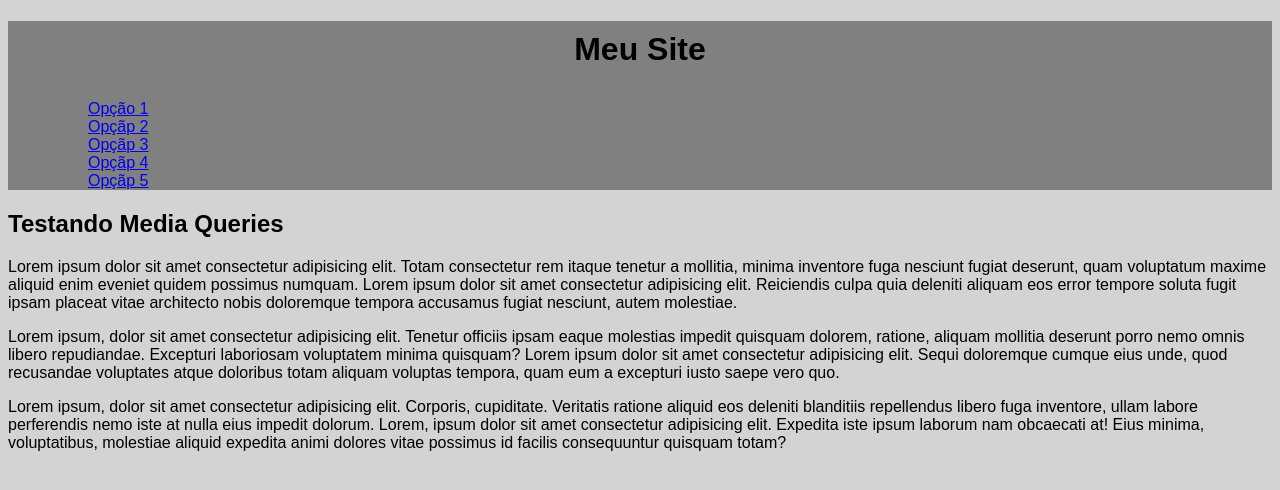
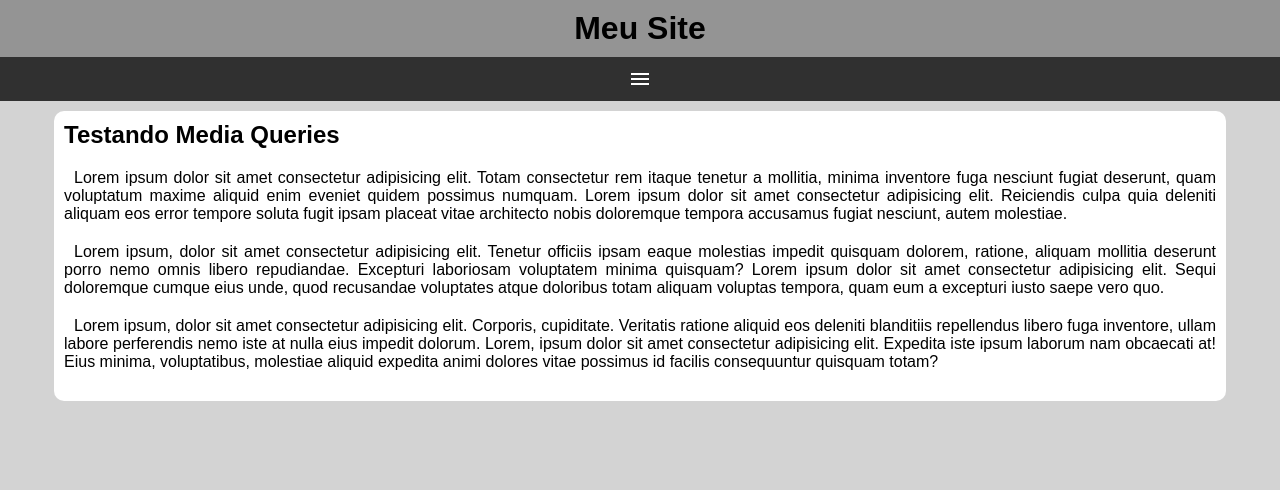
Before and after one commit to viniciusmoraesdev/html-css, a plain HTML site: page exercicios/Ex. 026/mq005/index.html in a window 1280 px wide. Drawn offline with nearby package versions, Linux system fonts and the light colour scheme.

Commit message:
ex 26
js, css

```diff
--- a/exercicios/Ex. 026/mq005/estilos/style.css
+++ b/exercicios/Ex. 026/mq005/estilos/style.css
@@ -2,6 +2,8 @@
 
 * {
     font-family: Arial, Helvetica, sans-serif;
+    margin: 0px;
+    padding: 0px;
 }
 
 body, html {
@@ -9,7 +11,7 @@ body, html {
 }
 
 header {
-    background-color: gray;
+    background-color: rgb(148, 148, 148);
 }
 
 header > h1 {
@@ -17,8 +19,22 @@ header > h1 {
     text-align: center;
 }
 
+i#burguer {
+    background-color: rgb(48, 48, 48);
+    display: block;
+    color: white;
+    text-align: center;
+    padding: 10px;
+}
+
+i#burguer:hover {
+    background-color: white;
+    color: black;
+    cursor:pointer;
+}
+
 menu {
-    display: block;
+    display: none;
 }
 
 menu > ul {
@@ -26,5 +42,34 @@ menu > ul {
 }
 
 menu > ul > li > a {
+    display: block;
+    padding: 10px;
+    text-decoration: none;
+    text-align: center;
+    background-color: rgb(87, 87, 87);
+    color: white;
+    border-top: 2px solid gray;
+}
 
+menu > ul > li a:hover {
+    background-color: gray;
 }
+
+main {
+    width: 90vw;
+    background-color: white;
+    margin: auto;
+    margin-top: 10px;
+    padding: 10px;
+    border-radius: 10px;
+}
+
+article > h2 {
+    padding-bottom: 20px;
+}
+
+article > p {
+    text-align: justify;
+    margin-bottom: 20px;
+    text-indent: 10px;
+}
--- a/exercicios/Ex. 026/mq005/index.html
+++ b/exercicios/Ex. 026/mq005/index.html
@@ -4,12 +4,14 @@
     <meta charset="UTF-8">
     <meta name="viewport" content="width=device-width, initial-scale=1.0">
     <title>Media Query</title>
+    <link rel="stylesheet" href="https://fonts.googleapis.com/css2?family=Material+Symbols+Outlined:opsz,wght,FILL,GRAD@20..48,100..700,0..1,-50..200" />
     <link rel="stylesheet" href="estilos/style.css">
 </head>
 <body>
     <header>
         <h1>Meu Site</h1>
-        <menu>
+        <i id="burguer" class="material-symbols-outlined" onclick="clickMenu ()" >menu</i>
+        <menu id="itens">
             <ul>
                 <li><a href="#">Opção 1</a></li>
                 <li><a href="#">Opçãp 2</a></li>
@@ -29,5 +31,14 @@
             <p>Lorem ipsum, dolor sit amet consectetur adipisicing elit. Corporis, cupiditate. Veritatis ratione aliquid eos deleniti blanditiis repellendus libero fuga inventore, ullam labore perferendis nemo iste at nulla eius impedit dolorum. Lorem, ipsum dolor sit amet consectetur adipisicing elit. Expedita iste ipsum laborum nam obcaecati at! Eius minima, voluptatibus, molestiae aliquid expedita animi dolores vitae possimus id facilis consequuntur quisquam totam?</p>
         </article>
     </main>
+    <script>
+        function clickMenu () {
+           if (itens.style.display == 'block') {
+                itens.style.display = 'none'
+           } else {
+            itens.style.display = 'block'
+           }
+        }
+    </script>
 </body>
 </html>
```
